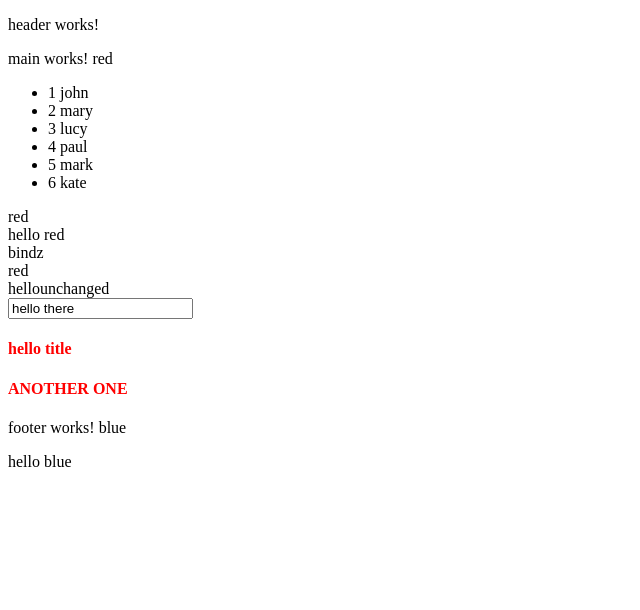
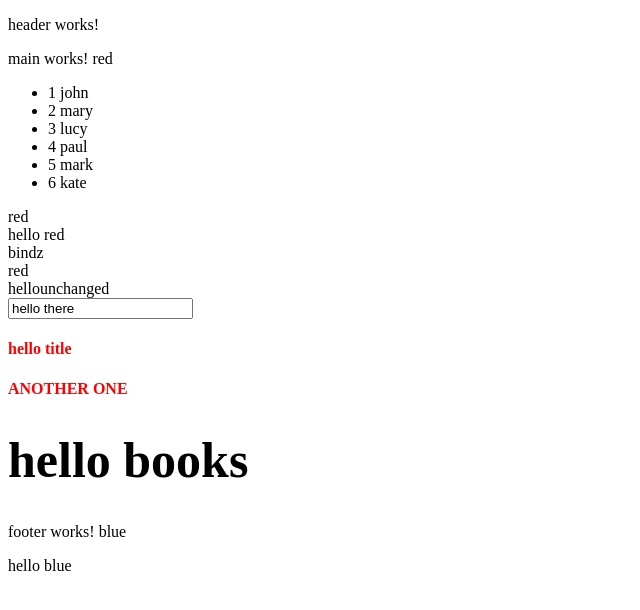
Before and after one commit to gutierr3z/angularpractice5, an Angular app: page / in a window 1280 px wide. Shown: the top 610 px of the page, without its empty margins (0-640 px from the left). Built offline with nearby package versions, Linux system fonts and the light colour scheme.

Commit message:
practice

```diff
--- a/src/app/components/main/main.component.html
+++ b/src/app/components/main/main.component.html
@@ -18,3 +18,5 @@
 <h4 [class.special] = 'isSpecial'>hello title</h4>
 
 <h4 [ngClass] = "theClasses">another one</h4>
+
+<h1 id="blahID" [style.font-size] = "isFat ? '10px' : '50px'" [ngStyle] = "theStyles" (click) = "clickOne( $event )">hello books</h1>
--- a/src/app/components/main/main.component.ts
+++ b/src/app/components/main/main.component.ts
@@ -15,9 +15,10 @@ export class MainComponent implements OnInit {
 
   isSpecial:boolean = true;
   isBoring:boolean = true;
-  isFat:boolean = true;
+  isFat:boolean = false;
 
   theClasses = {};
+  theStyles = {};
 
   constructor( public dataService:DataService ) {
 
@@ -27,6 +28,7 @@ export class MainComponent implements OnInit {
     this.dataService.spot1 = 'blue';
 
     this.setTheClasses();
+    this.setTheStyles();
   }
 
 
@@ -38,9 +40,20 @@ export class MainComponent implements OnInit {
     }
   }
 
+  setTheStyles() {
+    this.theStyles = {
+      'font-style': this.isSpecial ? 'italics' : 'normal'
+    }
+  }
+
+  clickOne( e ) {
+    console.log( 'one: ', e.target.id );
+  }
+
   ngOnInit() {
 
   }
 
 
+
 }
```
